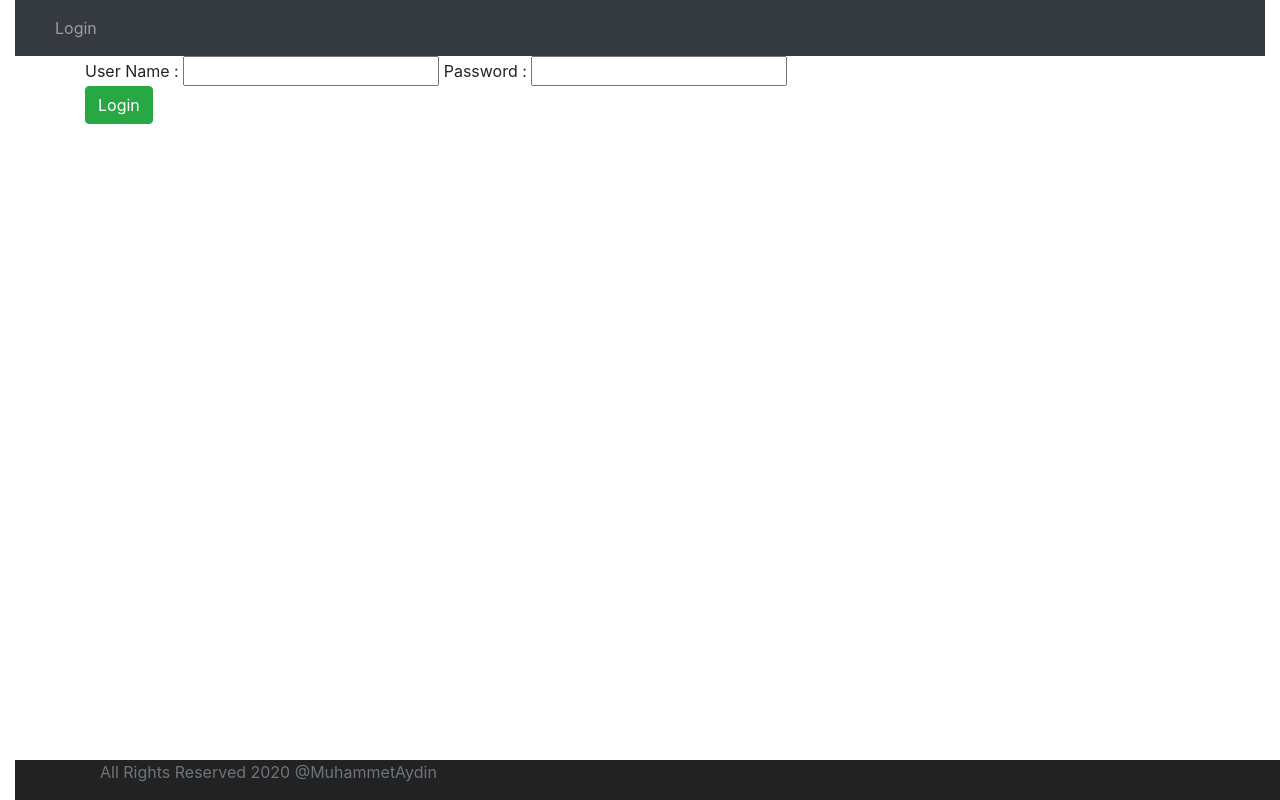
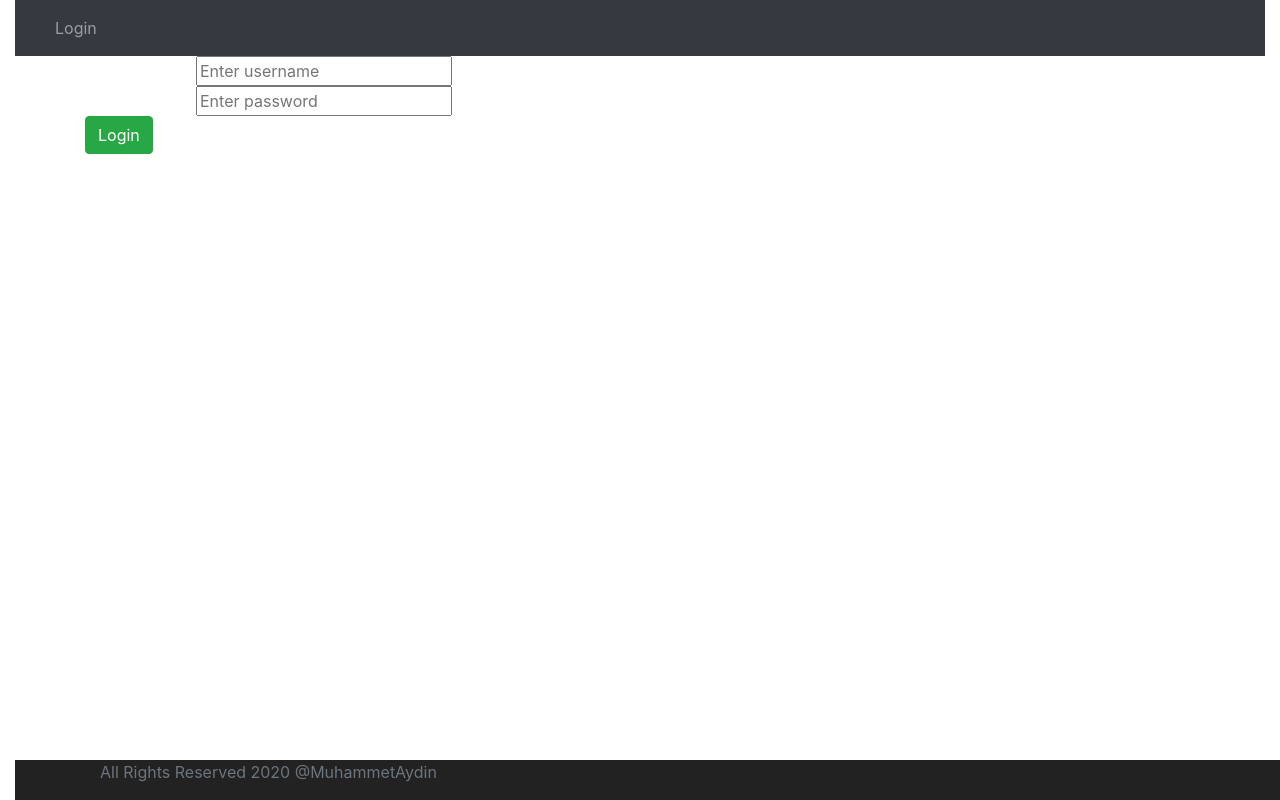
Before and after one commit to muhammeta7/scheduler-frontend, an Angular app: page / in a window 1280 px wide. Built offline with nearby package versions, Linux system fonts and the light colour scheme.

Commit message:
updat login html and scss

```diff
--- a/src/app/login/login.component.html
+++ b/src/app/login/login.component.html
@@ -1,9 +1,11 @@
 <div class="container">
-  <div>
-    User Name : <input type="text" name="username" [(ngModel)]="username">
-    Password : <input type="password" name="password" [(ngModel)]="password">
-  </div>
-  <button (click)=checkLogin() class="btn btn-success">
-    Login
-  </button>
+    <div class="login">
+        <input type="text" placeholder="Enter username" name="username" [(ngModel)]="username">
+    </div>
+    <div class="login">
+        <input type="password" placeholder="Enter password" name="password" [(ngModel)]="password">
+    </div>
+    <button class="btn btn-success" (click)=checkLogin()>
+        Login
+    </button>
 </div>
--- a/src/app/login/login.component.scss
+++ b/src/app/login/login.component.scss
@@ -0,0 +1,4 @@
+.login{
+  margin: 0 auto;
+  width:80%;
+}
```
Also changed, not shown: src/app/sign-up/sign-up.component.html (+0 -21 lines).
